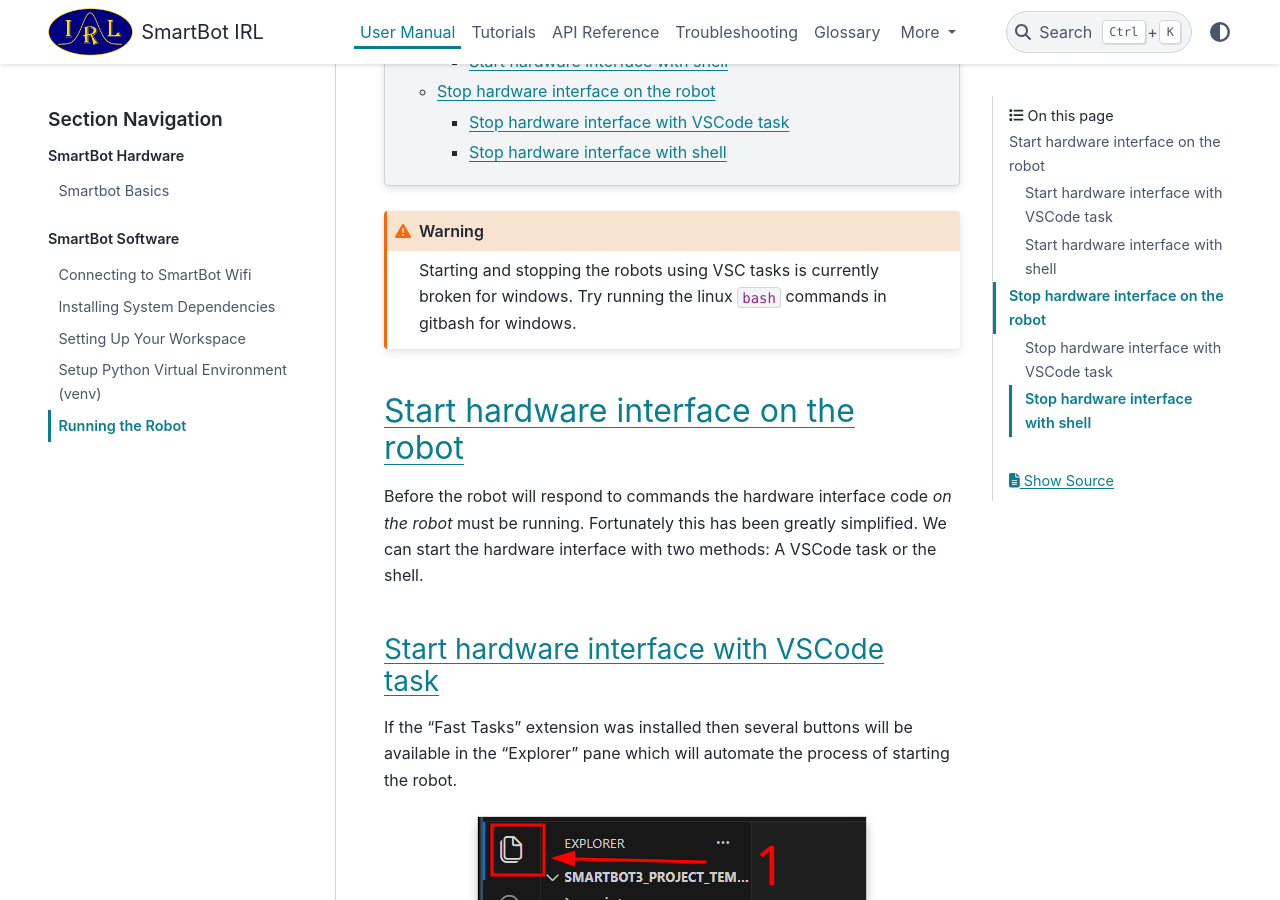
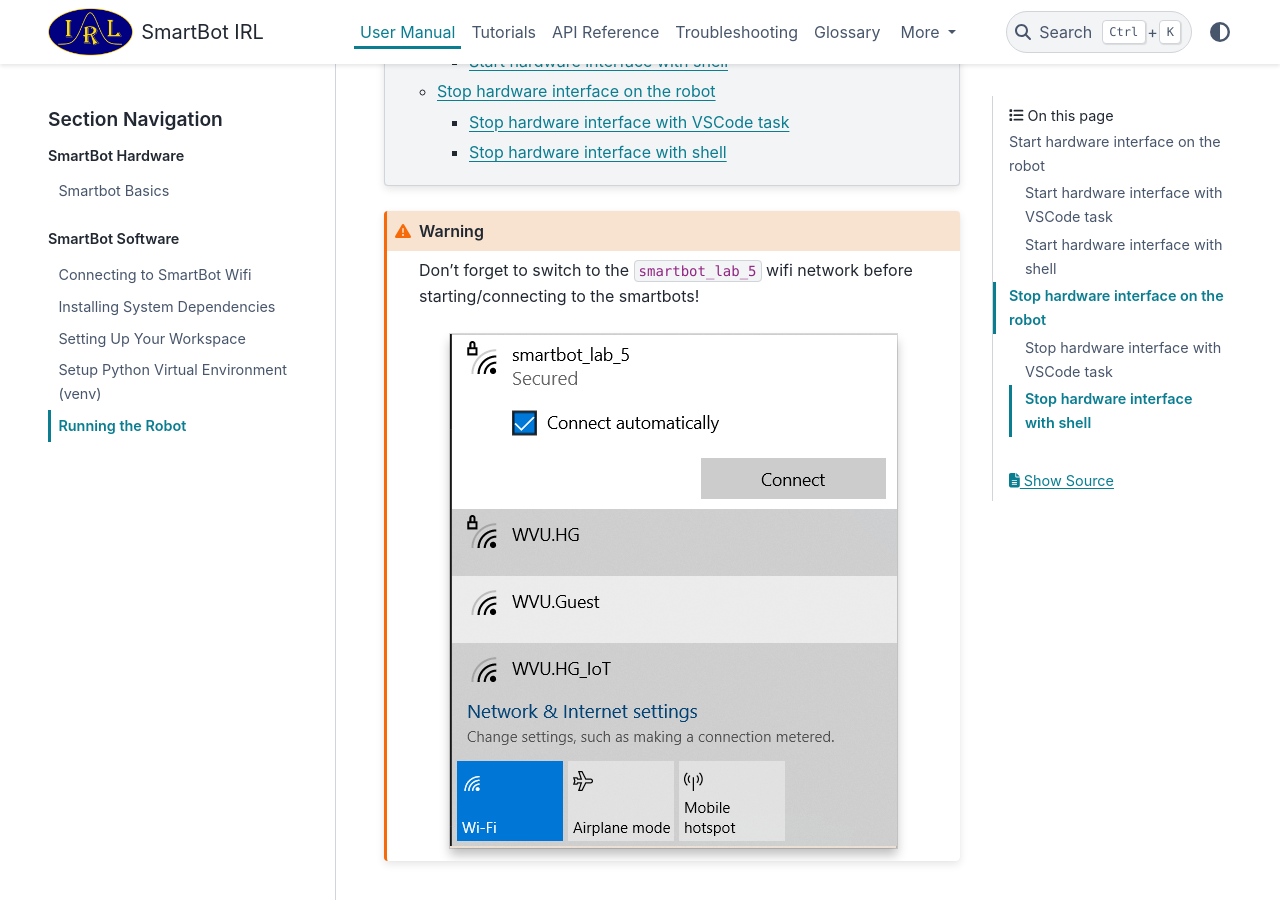
Before and after one commit to wvu-irl/smartbot_irl, a Sphinx documentation site: the page built from docs/source/user_manual/run_robot.md, in a window 1280 px wide and 900 px high, scrolled down 378 px. Built offline with Sphinx 7.4.7 and the PyData theme 0.15.4, drawn with Linux system fonts in a browser that asks for light colours.

````diff
--- a/docs/source/conf.py
+++ b/docs/source/conf.py
@@ -57,11 +57,11 @@ myst_enable_extensions = [
 ]
 
 
-autodoc_mock_imports = [
-    "matplotlib",
-    "numpy",
-    "pandas",
-]
+# autodoc_mock_imports = [
+#     "matplotlib",
+#     "numpy",
+#     "pandas",
+# ]
 
 # ------------------------------------------------------------
 # LaTeX (PDF) Output Configuration
--- a/docs/source/user_manual/run_robot.md
+++ b/docs/source/user_manual/run_robot.md
@@ -5,9 +5,16 @@ Once we have our workspace setup and dependencies installed we are ready to make
 :depth: 3
 ```
 
+<!-- :::{warning}
+Starting and stopping the robots using VSC tasks is currently broken for windows. Try running the linux `bash` commands in gitbash for windows.
+::: -->
+
+
 :::{warning}
-Starting and stopping the robots using VSC tasks is currently broken for windows. Try running the linux `bash` commands in gitbash for windows.
+Don't forget to switch to the `smartbot_lab_5` wifi network before starting/connecting to the smartbots!
+<img src='../_static/images/smartbot_lab_wifi_connect.PNG' style="max-width:100;  height:auto;">
 :::
+
 
 ## Start hardware interface on the robot
 
````
Also changed, not shown: docs/source/user_manual/installing_deps.md (+7 -0 lines), docs/source/_static/images/python_launcher_uninstall.PNG (added), docs/source/_static/images/smartbot_lab_wifi_connect.PNG (added).
